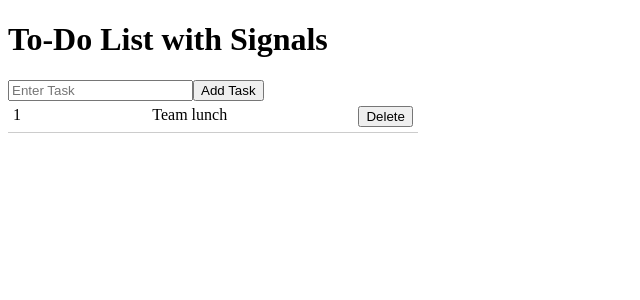
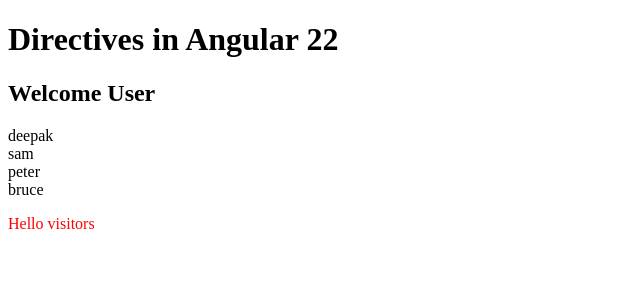
Before and after one commit to deep-coder1/angular22-tutorial-csbs, an Angular app: page / in a window 1280 px wide. Shown: the top 300 px of the page, without its empty margins (0-640 px from the left). Built offline with nearby package versions, Linux system fonts and the light colour scheme.

Commit message:
Directives in Angular 22 tut complete

```diff
--- a/src/app/app.html
+++ b/src/app/app.html
@@ -233,7 +233,7 @@
 <input type="text" [(ngModel)]="userCollege" > -->
 
 <!-- To-Do List with Signals  -->
-<h1>To-Do List with Signals</h1>
+<!-- <h1>To-Do List with Signals</h1>
 <input
   type="text"
   [value]="title()"
@@ -250,4 +250,17 @@
   } @empty {
     <span>No Task Found</span>
   }
-</ul>
+</ul> -->
+
+
+<!-- Directives in Angular 22 -->
+<h1>Directives in Angular 22</h1>
+<h2 *ngIf="isLogin()">Welcome User</h2>
+
+<div>
+  <ul *ngFor="let user of users()">
+    <li>{{user}}</li>
+  </ul>
+</div>
+
+<p [ngStyle]="{color:pColor}">Hello visitors</p>
--- a/src/app/app.ts
+++ b/src/app/app.ts
@@ -4,9 +4,10 @@ import { Profile } from './profile/profile';
 import { UserData } from './user-data/user-data';
 import { AdminData } from './admin-data/admin-data';
 import { FormsModule } from '@angular/forms';
+import { CommonModule } from '@angular/common';
 
 @Component({
-  imports: [RouterOutlet, Profile, UserData, AdminData, FormsModule],
+  imports: [RouterOutlet, Profile, UserData, AdminData, FormsModule, CommonModule],
   selector: 'app-root',
   styleUrl: './app.css',
   templateUrl: './app.html',
@@ -298,29 +299,37 @@ import { FormsModule } from '@angular/forms';
 
 // }
 
-// To-Do List with Signals
-export class App {
-  tasks = signal([{ id: 0, title: 'Team lunch', completed: false }]);
-  title = signal('');
+// // To-Do List with Signals
+// export class App {
+//   tasks = signal([{ id: 0, title: 'Team lunch', completed: false }]);
+//   title = signal('');
 
-  addTask() {
-    // // console.log("Title: ", this.title())
-    // this.tasks.update((item)=> (
-    //   [...item,{id:this.tasks().length,title:this.title(),completed:false}]
-    // ))
-    // this.title.set('');
+//   addTask() {
+//     // // console.log("Title: ", this.title())
+//     // this.tasks.update((item)=> (
+//     //   [...item,{id:this.tasks().length,title:this.title(),completed:false}]
+//     // ))
+//     // this.title.set('');
 
-    if (this.title()) {
-      // console.log("Title: ", this.title())
-      this.tasks.update((item) => [
-        ...item,
-        { id: this.tasks().length, title: this.title(), completed: false },
-      ]);
-      this.title.set('');
-    }
-  }
+//     if (this.title()) {
+//       // console.log("Title: ", this.title())
+//       this.tasks.update((item) => [
+//         ...item,
+//         { id: this.tasks().length, title: this.title(), completed: false },
+//       ]);
+//       this.title.set('');
+//     }
+//   }
 
-  deleteTask(id: number) {
-    this.tasks.update((tasks) => tasks.filter((task) => task.id != id));
-  }
+//   deleteTask(id: number) {
+//     this.tasks.update((tasks) => tasks.filter((task) => task.id != id));
+//   }
+// }
+
+
+// Directives in Angular 22
+export class App{
+  isLogin = signal(true)
+  users = signal(["deepak", "sam", "peter", "bruce"])
+  pColor="red"
 }
```
